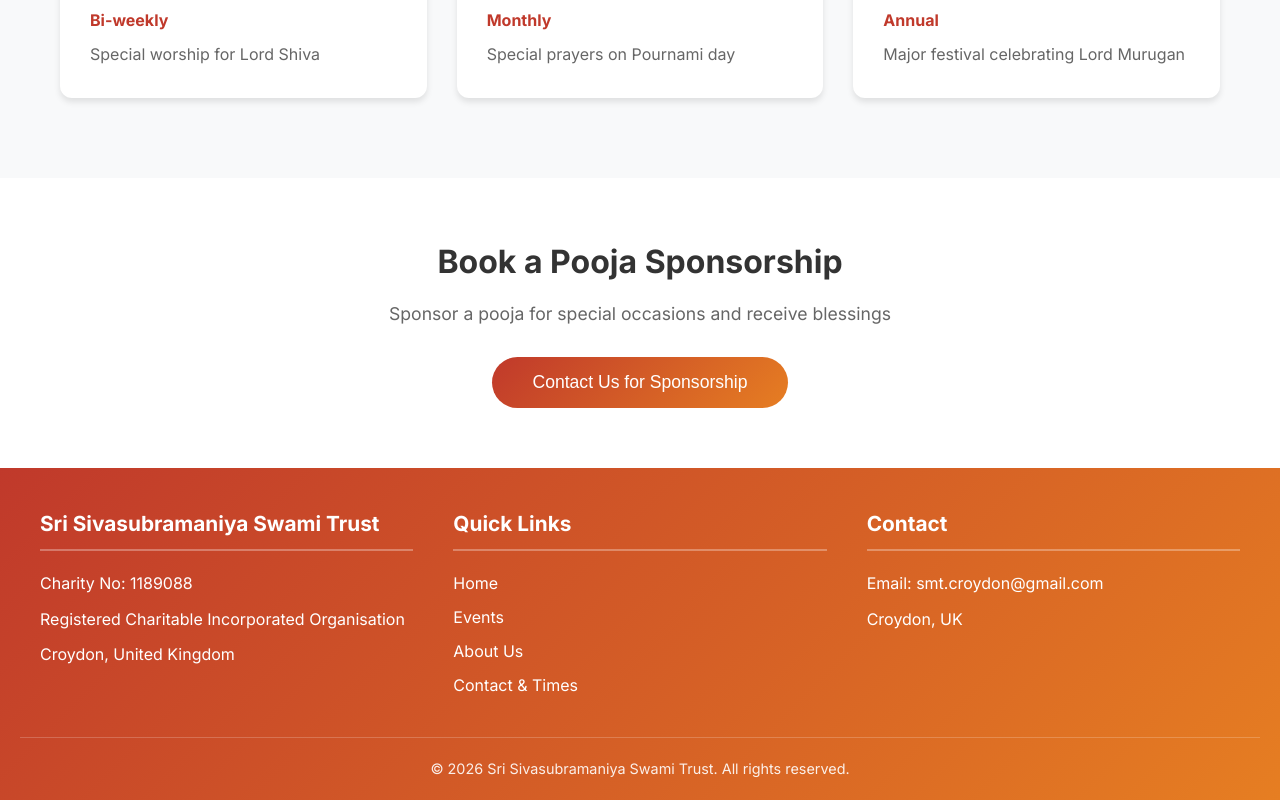
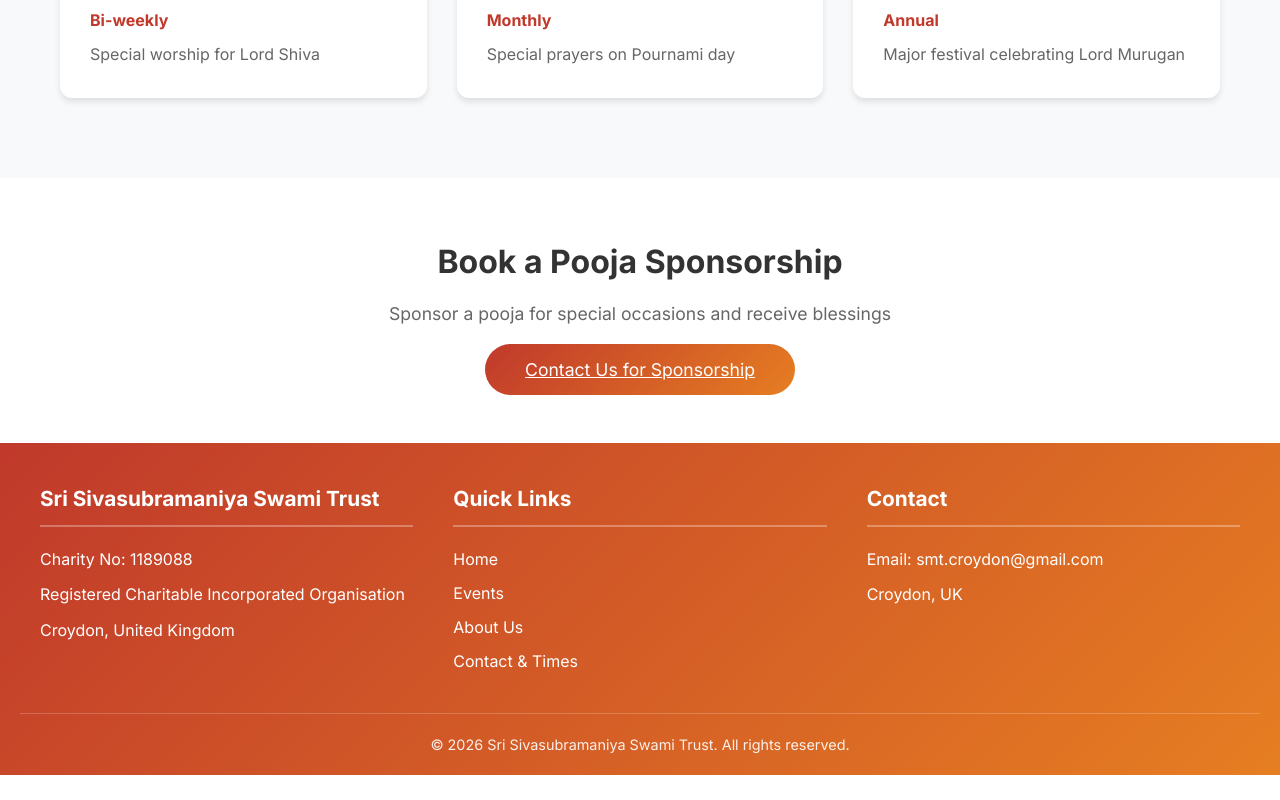
Before and after one commit to DILIGENTWORKS/smt-web, a React (Vite) app: page /smt-web/events in a window 1280 px wide. Shown: the part 671-1471 px from the top of the page. After the commit the page ends 1446 px from the top, so only its background shows below. Built offline with nearby package versions, Linux system fonts and the light colour scheme.

Commit message:
Add WhatsApp link to Contact Us for Sponsorship button

```diff
--- a/src/pages/Events.jsx
+++ b/src/pages/Events.jsx
@@ -70,7 +70,7 @@
       <div className="events-cta">
         <h2>Book a Pooja Sponsorship</h2>
         <p>Sponsor a pooja for special occasions and receive blessings</p>
-        <button className="cta-button">Contact Us for Sponsorship</button>
+        <a href="https://wa.me/447990760189" target="_blank" rel="noopener noreferrer" className="cta-button">Contact Us for Sponsorship</a>
       </div>
     </div>
   );
```
